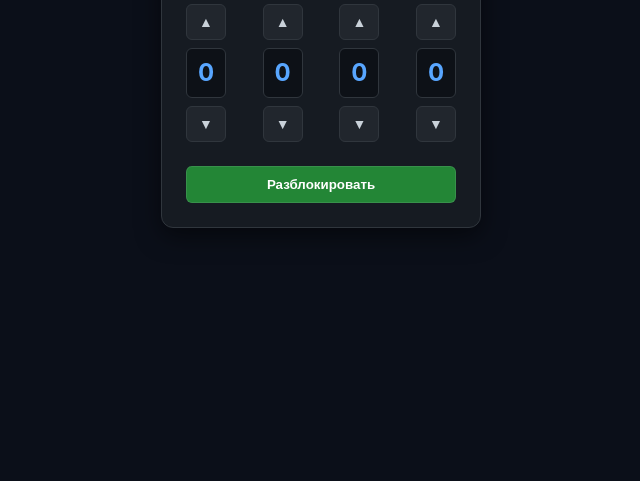
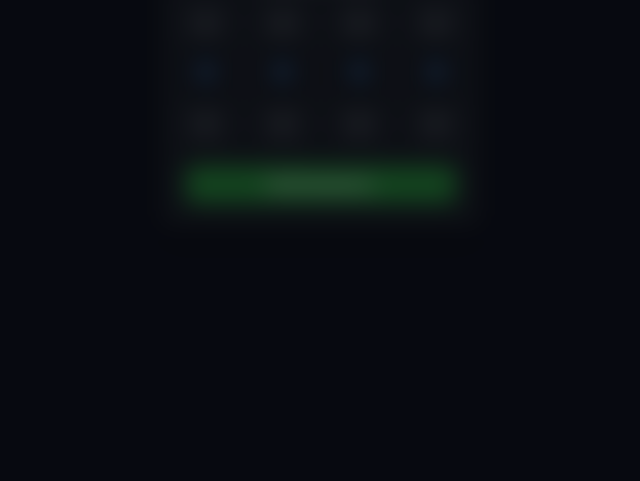
Before and after one commit to wolfenstein2468-pixel/-TrueLove, a website built with Vite: page index.html in a window 1280 px wide. Shown: the part 319-800 px from the top of the page, without its empty margins (319-959 px from the left). Built offline with nearby package versions, Linux system fonts and the light colour scheme; files whose address does not match are found by name.

Commit message:
Update intro.css

```diff
--- a/src/modules/intro.css
+++ b/src/modules/intro.css
@@ -1,3 +1,22 @@
+/* Временный фон и размытие для сцены сейфа и конверта */
+body.intro-stage {
+  background-image: url('./path-to-preview.jpg'); /* Твой размытый стоп-кадр */
+  background-size: cover;
+  background-position: center;
+  position: relative;
+}
+
+body.intro-stage::before {
+  content: '';
+  position: fixed;
+  inset: 0;
+  background: rgba(5, 5, 8, 0.5);
+  backdrop-filter: blur(12px);
+  -webkit-backdrop-filter: blur(12px);
+  z-index: 1;
+  pointer-events: none;
+}
+
 .intro-overlay {
   position: absolute;
   inset: 0;
```
